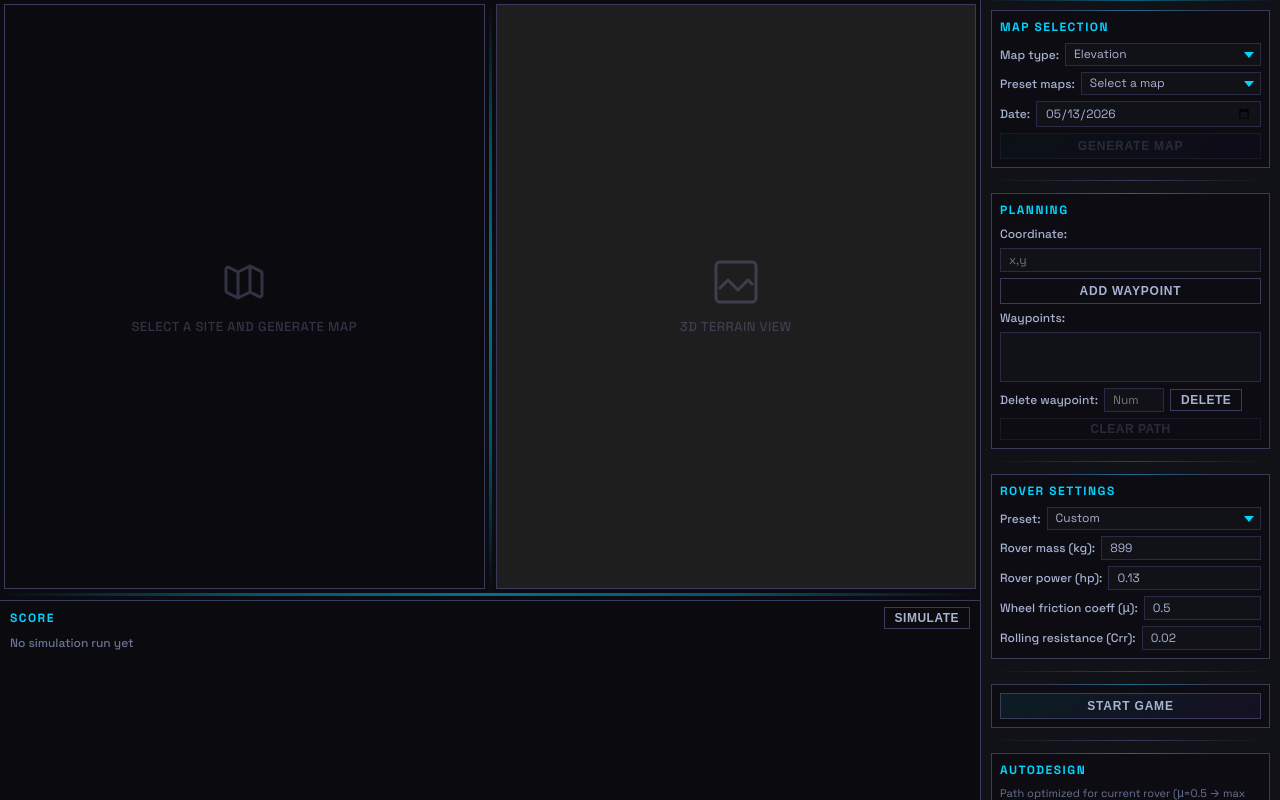
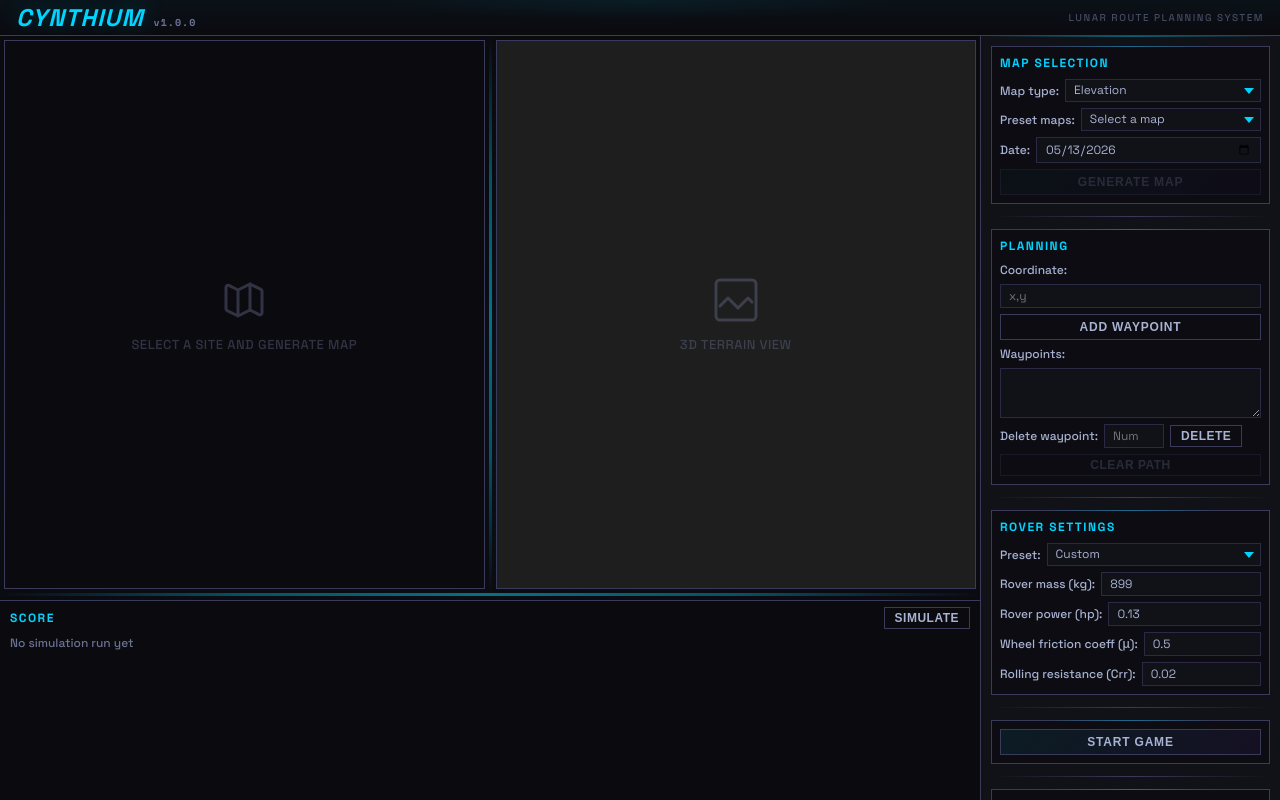
Before and after one commit to osh3276/cynthium-web, a React (Vite) app in the folder frontend/: page / in a window 1280 px wide. Built offline with nearby package versions, Linux system fonts and the light colour scheme.

Commit message:
added a banner

```diff
--- a/frontend/src/App.css
+++ b/frontend/src/App.css
@@ -70,6 +70,74 @@ body {
 		radial-gradient(ellipse at 20% 50%, rgba(0, 212, 255, 0.03) 0%, transparent 50%),
 		radial-gradient(ellipse at 80% 50%, rgba(124, 58, 237, 0.03) 0%, transparent 50%),
 		var(--bg);
+}
+
+/* ===== App Header ===== */
+.app-header {
+	display: flex;
+	align-items: center;
+	height: 36px;
+	flex-shrink: 0;
+	padding: 0 16px;
+	background: linear-gradient(180deg, rgba(0, 212, 255, 0.04), transparent);
+	border-bottom: 1px solid var(--border);
+	position: relative;
+	overflow: hidden;
+}
+
+.app-header::after {
+	content: "";
+	position: absolute;
+	bottom: -1px;
+	left: 0;
+	right: 0;
+	height: 1px;
+	background: linear-gradient(90deg, transparent, var(--accent), transparent);
+	opacity: 0.4;
+}
+
+.header-brand {
+	display: flex;
+	align-items: baseline;
+	gap: 10px;
+}
+
+.header-title {
+	font-size: 24px;
+	font-weight: 700;
+	font-style: italic;
+	color: var(--accent);
+	letter-spacing: 1px;
+	text-transform: uppercase;
+	text-shadow: 0 0 24px rgba(0, 212, 255, 0.3), 0 0 60px rgba(0, 212, 255, 0.1);
+}
+
+.header-version {
+	font-size: 10px;
+	font-weight: 600;
+	color: var(--text-dim);
+	font-family: var(--font-mono);
+	letter-spacing: 1px;
+}
+
+.header-tagline {
+	font-size: 10px;
+	font-weight: 500;
+	color: var(--text-dim);
+	letter-spacing: 1.5px;
+	text-transform: uppercase;
+	opacity: 0.6;
+	margin-left: auto;
+}
+
+.header-glow {
+	position: absolute;
+	top: -20px;
+	left: 30%;
+	width: 40%;
+	height: 40px;
+	background: radial-gradient(ellipse, rgba(0, 212, 255, 0.06) 0%, transparent 70%);
+	pointer-events: none;
 }
 
 /* ===== Main Content ===== */
@@ -408,25 +476,29 @@ body {
 /* scrollbar */
 .sidebar::-webkit-scrollbar,
 .inner-tab-content::-webkit-scrollbar,
-.results-scroll::-webkit-scrollbar {
+.results-scroll::-webkit-scrollbar,
+.field-textarea::-webkit-scrollbar {
 	width: 6px;
 }
 
 .sidebar::-webkit-scrollbar-track,
 .inner-tab-content::-webkit-scrollbar-track,
-.results-scroll::-webkit-scrollbar-track {
+.results-scroll::-webkit-scrollbar-track,
+.field-textarea::-webkit-scrollbar-track {
 	background: var(--scrollbar-bg);
 }
 
 .sidebar::-webkit-scrollbar-thumb,
 .inner-tab-content::-webkit-scrollbar-thumb,
-.results-scroll::-webkit-scrollbar-thumb {
+.results-scroll::-webkit-scrollbar-thumb,
+.field-textarea::-webkit-scrollbar-thumb {
 	background: var(--scrollbar-thumb);
 }
 
 .sidebar::-webkit-scrollbar-thumb:hover,
 .inner-tab-content::-webkit-scrollbar-thumb:hover,
-.results-scroll::-webkit-scrollbar-thumb:hover {
+.results-scroll::-webkit-scrollbar-thumb:hover,
+.field-textarea::-webkit-scrollbar-thumb:hover {
 	background: var(--scrollbar-thumb-hover);
 }
 
@@ -528,7 +600,7 @@ select.field-input option {
 	color: var(--input-text);
 	font-size: 12px;
 	font-family: var(--font-mono);
-	resize: none;
+	resize: vertical;
 }
 
 .field-textarea:focus {
--- a/frontend/src/App.tsx
+++ b/frontend/src/App.tsx
@@ -711,6 +711,14 @@ function App() {
 
 	return (
 		<div className="app-layout">
+			<header className="app-header">
+				<div className="header-brand">
+					<span className="header-title">CYNTHIUM</span>
+					<span className="header-version">v1.0.0</span>
+				</div>
+				<div className="header-tagline">Lunar Route Planning System</div>
+				<div className="header-glow" />
+			</header>
 			<div className="main-content">
 				<div className="left-pane">
 					<div className="view-area">
```
